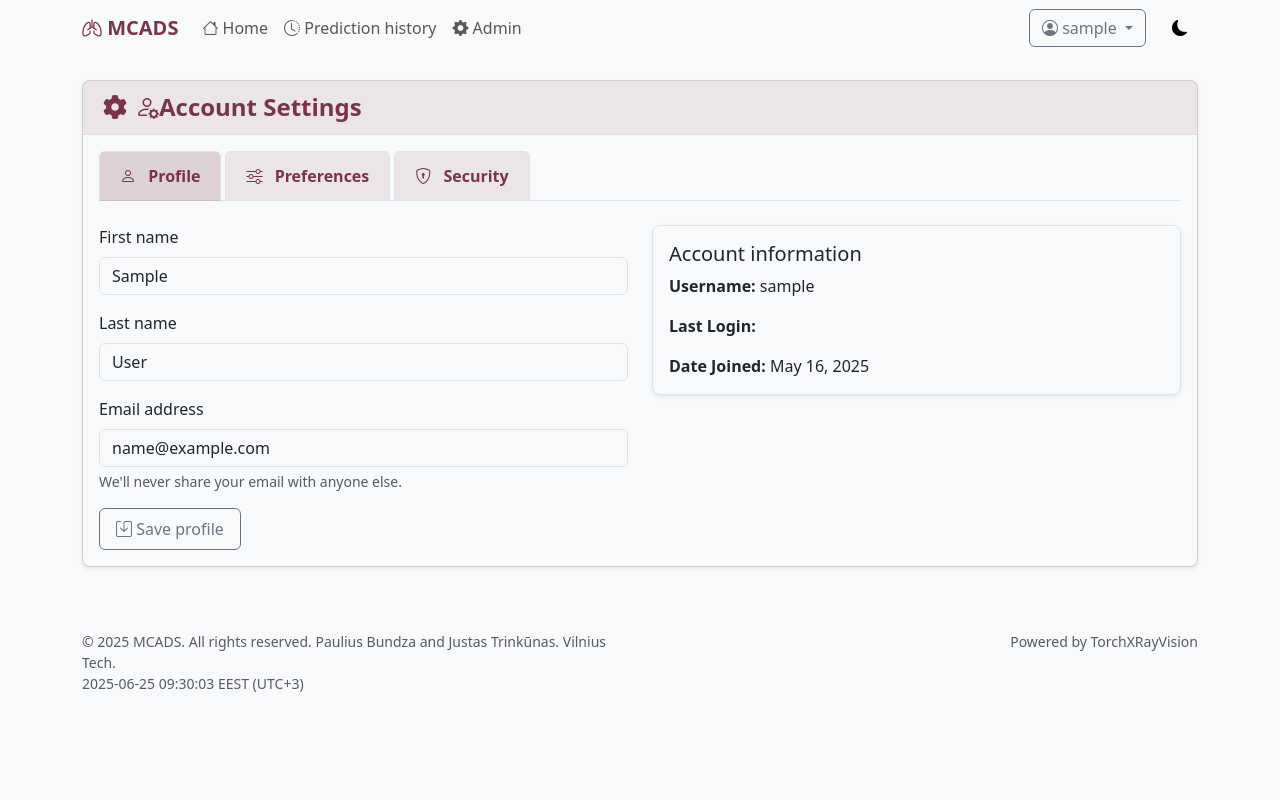
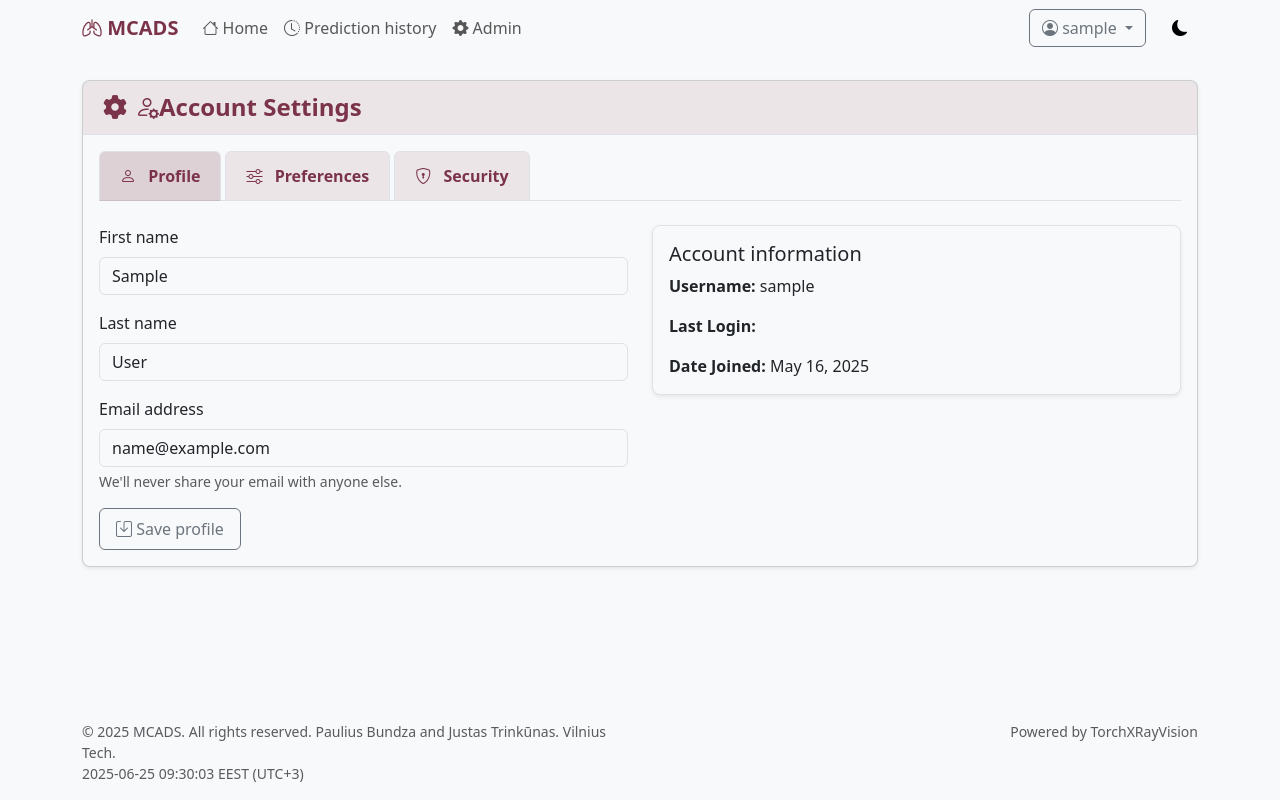
Before and after one commit to PauleNajus/MCADS, a Django app: page /account/settings/ in a window 1280 px wide. Run offline with Django 5.2, Linux system fonts and the light colour scheme; the visitor is signed in with stand-in values (Sample User, id 1); data comes from the database, SQL or seed files in the repository; some libraries are stand-ins or nearby versions.

Commit message:
Fixed issue with footer position.

```diff
--- a/xrayapp/templates/xrayapp/base.html
+++ b/xrayapp/templates/xrayapp/base.html
@@ -34,7 +34,7 @@
         }
     </style>
 </head>
-<body>
+<body class="d-flex flex-column min-vh-100">
     <nav class="navbar navbar-expand-lg navbar-light bg-body-tertiary">
         <div class="compact-container container-fluid">
             <a class="navbar-brand" href="{% url 'home' %}">
@@ -89,7 +89,7 @@
         </div>
     </nav>
 
-    <div class="compact-container container-fluid py-4">
+    <div class="compact-container container-fluid py-4 flex-grow-1">
         {% block content %}{% endblock %}
     </div>
 
```
